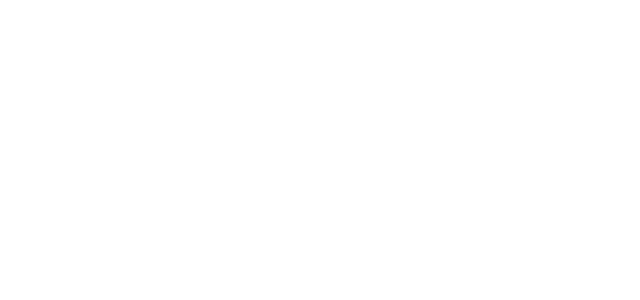
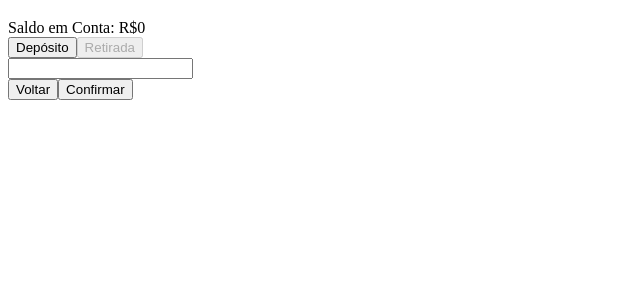
Before and after one commit to JoaoMarcosJordao/invest-now, a React (Create React App) app: page /deposit in a window 1280 px wide. Shown: the top 300 px of the page, without its empty margins (0-640 px from the left). Built offline with nearby package versions, Linux system fonts and the light colour scheme.

Commit message:
feat: tela de deposito, e salvo o valor de deposito no localstorage

```diff
--- a/src/App.js
+++ b/src/App.js
@@ -3,6 +3,8 @@
 import Actions from "./pages/Actions";
 import Login from './pages/Login'
 import BuyOrSell from './pages/BuyOrSell';
+import Deposit from './pages/Deposit';
+
 
 function App() {
   return (
@@ -11,6 +13,7 @@
       <Route exact path="/" component={Login} />
       <Route path="/actions" component={Actions} />
       <Route path="/buyorsell" component={BuyOrSell} />
+      <Route path="/deposit" component={Deposit} />
     </Switch>
 
   );
--- a/src/components/MyActions.js
+++ b/src/components/MyActions.js
@@ -23,6 +23,7 @@
 
   return (
     <>
+    {console.log(myActions)}
       <table>
         <thead>
           <tr>
@@ -33,7 +34,7 @@
         </thead>
         <tbody>
           {myActions.map((action) => (
-            <tr key={action.index}>
+            <tr key={action.title}>
               <td>{action.title}</td>
               <td>{action.quantity}</td>
               <td>{action.price}</td>
--- a/src/pages/Actions.js
+++ b/src/pages/Actions.js
@@ -1,12 +1,19 @@
-import React, { useContext } from 'react';
+import React, { useContext, useState } from 'react';
 import Header from '../components/Header';
 import ActionsAvailable from '../components/ActionsAvailable';
 import MyActions from '../components/MyActions';
 import appContext from '../context/appContext';
+import { Redirect } from 'react-router-dom';
 
 
 function Actions() {
   const { myActions } = useContext(appContext);
+  const [redirect, setRedirect] = useState(false);
+
+  const redirectToDepositPage = () => {
+    setRedirect(true);
+  }
+
   return (
     <>
       <Header />
@@ -19,6 +26,14 @@
         }
       </article>
       <ActionsAvailable />
+      <div>
+        <button
+          onClick={redirectToDepositPage}
+        >Depósito/Retirada</button>
+      </div>
+      {
+        redirect && <Redirect push to='/deposit' />
+      }
     </>
   )
 }
--- a/src/pages/BuyOrSell.js
+++ b/src/pages/BuyOrSell.js
@@ -1,4 +1,4 @@
-import React, { useContext, useEffect, useState } from 'react';
+import React, { useContext, useState } from 'react';
 import appContext from '../context/appContext';
 import Header from '../components/Header';
 import { Redirect } from 'react-router-dom';
@@ -22,7 +22,7 @@
 
     const action = {
       title: tradeAction[0].title,
-      amount: quantity,
+      quantity,
       price: tradeAction[0].price
     }
 
--- /dev/null
+++ b/src/pages/Deposit.js
@@ -0,0 +1,67 @@
+import React, { useState } from 'react';
+import Header from '../components/Header';
+import { Redirect } from 'react-router-dom';
+
+function Deposit() {
+  const [balanceAccount, setBalanceAccount] = useState(0);
+  const [redirect, setRedirect] = useState(false);
+
+  const redirectToDepositPage = () => {
+    setRedirect(true);
+  }
+
+  const handleChange = (value) => {
+    setBalanceAccount(value);
+  }
+
+  const showBalanceAccount = () => {
+    return (
+      <span>Saldo em Conta: R${balanceAccount}</span>
+    )
+  }
+
+  const confirmBtn = () => {
+    localStorage.setItem('UserBalance', balanceAccount);
+
+    alert('Depósito feito com sucesso.')
+  }
+
+  return (
+    <>
+      <Header />
+
+      <div>
+        {showBalanceAccount()}
+      </div>
+
+      <button>Depósito</button>
+
+      <button
+        disabled={true}
+      >Retirada</button>
+
+      <div>
+        <input
+          type='number'
+          onChange={({ target }) => handleChange(target.value)}
+        />
+      </div>
+
+      <div>
+        <button
+          onClick={() => redirectToDepositPage()}
+        >Voltar
+        </button>
+
+        <button
+          onClick={() => confirmBtn()}
+        >Confirmar</button>
+      </div>
+      {
+        redirect && <Redirect push to='/actions' />
+      }
+    </>
+  )
+}
+
+export default Deposit;
```
